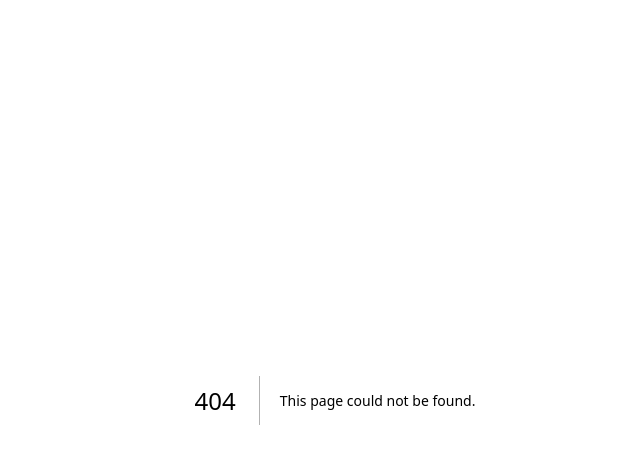
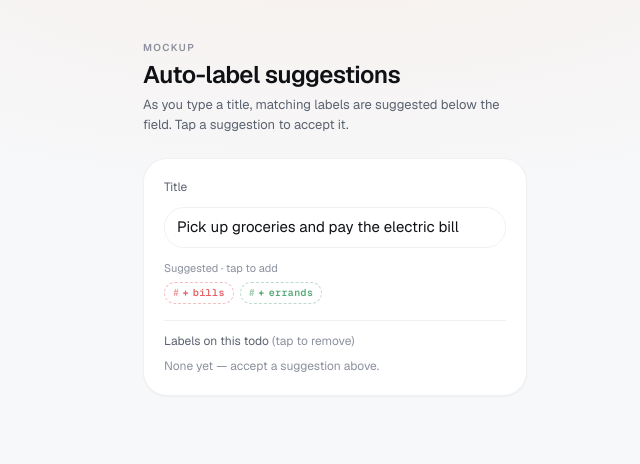
Before and after one commit to nick-cummings/simple-todos, a Next.js app: page /mockups/auto-label in a window 1280 px wide. Before the commit this address had no page. Shown: the top 464 px of the page, without its empty margins (305-945 px from the left). Built offline with nearby package versions, Linux system fonts and the light colour scheme.

Commit message:
Add auto-label suggestions mockup + gated page

```diff
--- /dev/null
+++ b/src/app/mockups/auto-label/page.tsx
@@ -0,0 +1,15 @@
+import type { Metadata } from "next";
+import { notFound } from "next/navigation";
+
+import { mockupsEnabled } from "@/lib/mockupsEnabled";
+import AutoLabelMock from "@/components/mockups/AutoLabelMock";
+
+export const metadata: Metadata = {
+  title: "Auto-label mockup",
+  robots: { index: false, follow: false },
+};
+
+export default function AutoLabelMockupPage() {
+  if (!mockupsEnabled()) notFound();
+  return <AutoLabelMock />;
+}
--- /dev/null
+++ b/src/components/mockups/AutoLabelMock.tsx
@@ -0,0 +1,238 @@
+"use client";
+
+/**
+ * MOCKUP — not wired into the app.
+ *
+ * Design exploration for the Auto-labeling feature: as you type a
+ * todo title, suggested labels surface as chips directly under the
+ * title field. Tap a chip to accept it; the label moves down into the
+ * applied row. Tap an applied chip to remove it (which makes it
+ * eligible to be re-suggested).
+ *
+ * The suggestion engine here is a deliberately dumb keyword matcher —
+ * the real feature will likely ask Claude — but it's enough to
+ * demonstrate the suggest → accept interaction this mockup is about.
+ *
+ * Drop into a page like /mockups/auto-label (already wired) to preview
+ * interactively.
+ *
+ * Open design questions for the real implementation:
+ *  - Suggestions come from the model in the real version; how do we
+ *    handle latency? (Optimistic skeleton chips while we wait?)
+ *  - Should we suggest *new* labels the user doesn't have yet, or only
+ *    rank existing ones? (This mock only ranks existing labels.)
+ *  - Cap on how many suggestions to show at once before it's noise.
+ *  - Where this slots into TodoModal relative to the LabelPicker chips.
+ */
+
+import { useMemo, useState } from "react";
+import { type Label, swatchFor } from "@/lib/labels";
+
+const SEED_LABELS: Label[] = [
+  { name: "bills", color: "red", createdAt: 1 },
+  { name: "dinner", color: "orange", createdAt: 2 },
+  { name: "errands", color: "green", createdAt: 3 },
+  { name: "home", color: "teal", createdAt: 4 },
+  { name: "judith", color: "pink", createdAt: 5 },
+  { name: "recipes", color: "purple", createdAt: 6 },
+  { name: "subscription", color: "blue", createdAt: 7 },
+  { name: "work", color: "amber", createdAt: 8 },
+];
+
+// Keyword → label-name hints the toy matcher uses to score a title.
+// A label is always also matched by its own name appearing in the text.
+const KEYWORDS: Record<string, string[]> = {
+  bills: ["pay", "rent", "invoice", "electric", "insurance", "due", "bill"],
+  dinner: ["cook", "meal", "eat", "restaurant", "reservation"],
+  errands: ["buy", "store", "groceries", "pharmacy", "pick up", "drop off"],
+  home: ["clean", "fix", "house", "garden", "laundry", "vacuum"],
+  judith: ["mom", "judith", "call her", "grandma"],
+  recipes: ["recipe", "bake", "cook", "ingredients"],
+  subscription: ["cancel", "renew", "plan", "trial", "membership"],
+  work: ["meeting", "email", "report", "deadline", "project", "slides"],
+};
+
+const SAMPLE_TITLE = "Pick up groceries and pay the electric bill";
+
+interface Suggestion {
+  label: Label;
+  score: number;
+}
+
+/**
+ * Toy suggestion engine. Scores each not-yet-applied label by how many
+ * of its keywords (plus its own name) appear in the lowercased title,
+ * and returns the matches strongest-first.
+ */
+function suggest(
+  title: string,
+  labels: Label[],
+  applied: ReadonlySet<string>,
+): Suggestion[] {
+  const text = title.toLowerCase();
+  if (text.trim() === "") return [];
+
+  const out: Suggestion[] = [];
+  for (const label of labels) {
+    const key = label.name.toLowerCase();
+    if (applied.has(key)) continue;
+
+    const needles = [key, ...(KEYWORDS[key] ?? [])];
+    let score = 0;
+    for (const needle of needles) {
+      if (text.includes(needle)) score += 1;
+    }
+    if (score > 0) out.push({ label, score });
+  }
+
+  return out.sort(
+    (a, b) => b.score - a.score || a.label.createdAt - b.label.createdAt,
+  );
+}
+
+export default function AutoLabelMock() {
+  const [title, setTitle] = useState(SAMPLE_TITLE);
+  const [applied, setApplied] = useState<Set<string>>(new Set());
+
+  const suggestions = useMemo(
+    () => suggest(title, SEED_LABELS, applied),
+    [title, applied],
+  );
+
+  function accept(name: string) {
+    setApplied((prev) => new Set(prev).add(name.toLowerCase()));
+  }
+
+  function remove(name: string) {
+    setApplied((prev) => {
+      const next = new Set(prev);
+      next.delete(name.toLowerCase());
+      return next;
+    });
+  }
+
+  const appliedLabels = SEED_LABELS.filter((l) =>
+    applied.has(l.name.toLowerCase()),
+  );
+
+  return (
+    <div className="mx-auto flex min-h-dvh max-w-md flex-col gap-6 px-5 py-10 sm:px-8">
+      <header className="flex flex-col gap-1">
+        <span className="text-[10px] font-semibold uppercase tracking-[0.14em] text-faint">
+          Mockup
+        </span>
+        <h1 className="text-2xl font-semibold tracking-[-0.02em] text-fg">
+          Auto-label suggestions
+        </h1>
+        <p className="text-[13px] text-muted">
+          As you type a title, matching labels are suggested below the
+          field. Tap a suggestion to accept it.
+        </p>
+      </header>
+
+      {/* Simulated new-todo title section */}
+      <div className="rounded-2xl border border-line bg-card p-5 shadow-soft">
+        <div className="flex flex-col gap-3">
+          <label
+            htmlFor="auto-label-title"
+            className="text-xs text-muted"
+          >
+            Title
+          </label>
+          <input
+            id="auto-label-title"
+            type="text"
+            value={title}
+            onChange={(e) => setTitle(e.target.value)}
+            placeholder="What needs doing?"
+            className="w-full rounded-xl border border-line bg-transparent px-3 py-2 text-[15px] text-fg outline-none placeholder:text-faint focus:border-fg/30"
+          />
+
+          {/* Suggested-label chips, directly under the title field */}
+          <div
+            className="flex min-h-[1.75rem] flex-col gap-1.5"
+            aria-live="polite"
+          >
+            {suggestions.length > 0 ? (
+              <>
+                <span className="text-[11px] text-faint">
+                  Suggested · tap to add
+                </span>
+                <div className="flex flex-wrap gap-1.5">
+                  {suggestions.map(({ label }) => {
+                    const swatch = swatchFor(label.color);
+                    return (
+                      <button
+                        key={label.name}
+                        type="button"
+                        onClick={() => accept(label.name)}
+                        aria-label={`Add suggested label ${label.name}`}
+                        className="tag-pill items-center transition-all active:scale-[0.96]"
+                        style={{
+                          color: swatch.fg,
+                          backgroundColor: "transparent",
+                          border: `1px dashed ${swatch.fg}66`,
+                          opacity: 0.85,
+                          textTransform: "none",
+                        }}
+                      >
+                        <span aria-hidden className="mr-1 font-bold">
+                          +
+                        </span>
+                        {label.name}
+                      </button>
+                    );
+                  })}
+                </div>
+              </>
+            ) : (
+              <span className="text-[11px] text-faint">
+                {title.trim() === ""
+                  ? "Start typing to see suggestions…"
+                  : "No matching labels — try “dinner”, “pay rent”, or “email”."}
+              </span>
+            )}
+          </div>
+
+          <div className="mt-1 border-t border-line pt-3">
+            <span className="mb-2 block text-xs text-muted">
+              Labels on this todo{" "}
+              <span className="text-faint">(tap to remove)</span>
+            </span>
+            {appliedLabels.length > 0 ? (
+              <div className="flex flex-wrap gap-1.5">
+                {appliedLabels.map((label) => {
+                  const swatch = swatchFor(label.color);
+                  return (
+                    <button
+                      key={label.name}
+                      type="button"
+                      onClick={() => remove(label.name)}
+                      aria-label={`Remove label ${label.name}`}
+                      className="tag-pill items-center transition-all active:scale-[0.96]"
+                      style={{
+                        color: swatch.fg,
+                        backgroundColor: swatch.bg,
+                        border: `1px solid ${swatch.fg}33`,
+                        textTransform: "none",
+                      }}
+                    >
+                      {label.name}
+                      <span aria-hidden className="ml-1 opacity-60">
+                        ×
+                      </span>
+                    </button>
+                  );
+                })}
+              </div>
+            ) : (
+              <p className="text-[12px] text-faint">
+                None yet — accept a suggestion above.
+              </p>
+            )}
+          </div>
+        </div>
+      </div>
+    </div>
+  );
+}
```
